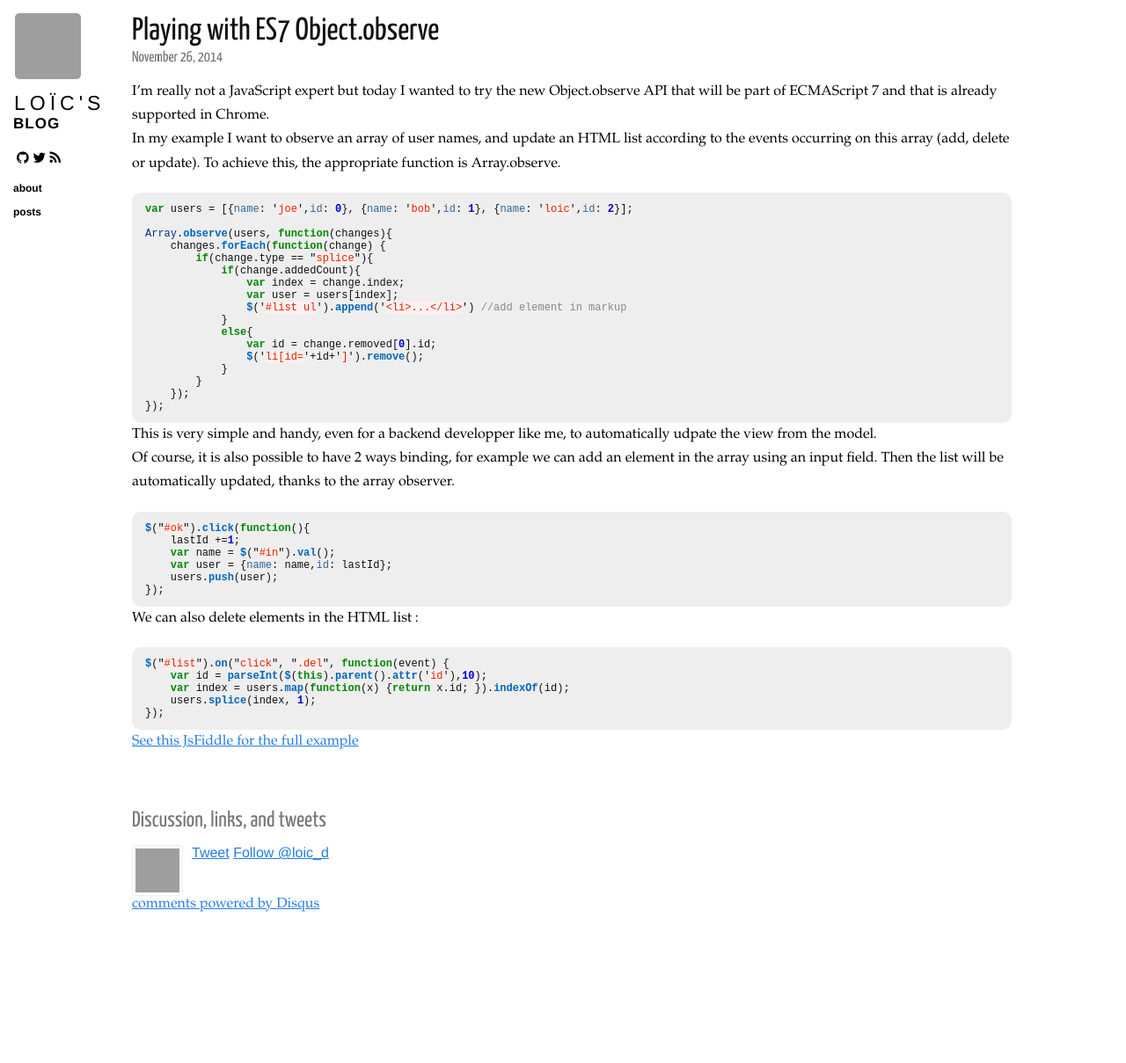
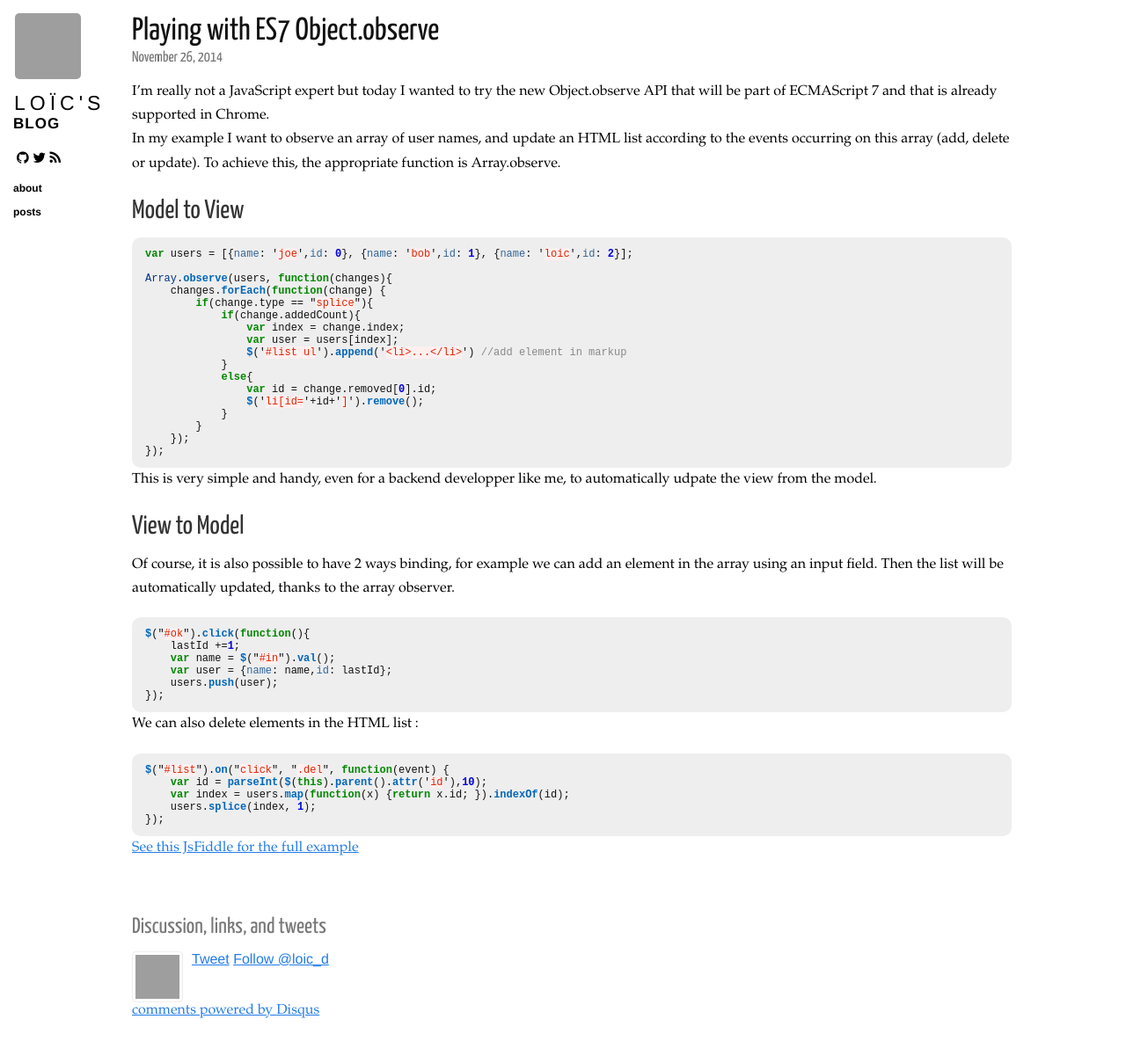
Before and after one commit to loicdescotte/loicdescotte.github.io, a Jekyll site: the page built from _posts/2014-11-26-es7-object-observe.md, in a window 1280 px wide. Shown: the whole page at 88% size. Built offline with Jekyll 4.4.1, drawn with Linux system fonts in a browser that asks for light colours; nearby versions of some CDN libraries; Markdown is read by kramdown in place of the engine named in the settings; comment, search, counter and statistics services are not loaded; before the commit the page ends 1088 px from its top, so only the background shows below that; grey boxes are pictures that could not be loaded.

Commit message:
Update 2014-11-26-es7-object-observe.md

```diff
--- a/_posts/2014-11-26-es7-object-observe.md
+++ b/_posts/2014-11-26-es7-object-observe.md
@@ -9,6 +9,8 @@ tags:
 
 I'm really not a JavaScript expert but today I wanted to try the new Object.observe API that will be part of ECMAScript 7 and that is already supported in Chrome.
 In my example I want to observe an array of user names, and update an HTML list according to the events occurring on this array (add, delete or update). To achieve this, the appropriate function is Array.observe.
+
+## Model to View
 
 {% highlight javascript %}
 var users = [{name: 'joe',id: 0}, {name: 'bob',id: 1}, {name: 'loic',id: 2}];
@@ -31,6 +33,9 @@ Array.observe(users, function(changes){
 {% endhighlight %}
 
 This is very simple and handy, even for a backend developper like me, to automatically udpate the view from the model.
+
+## View to Model
+
 Of course, it is also possible to have 2 ways binding, for example we can add an element in the array using an input field. Then the list will be automatically updated, thanks to the array observer.
 
 {% highlight javascript %}
```
